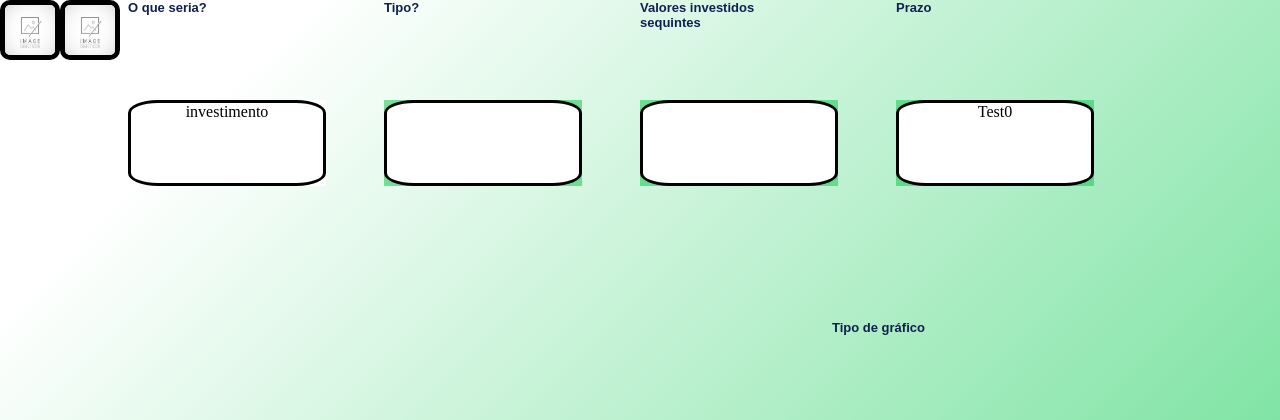
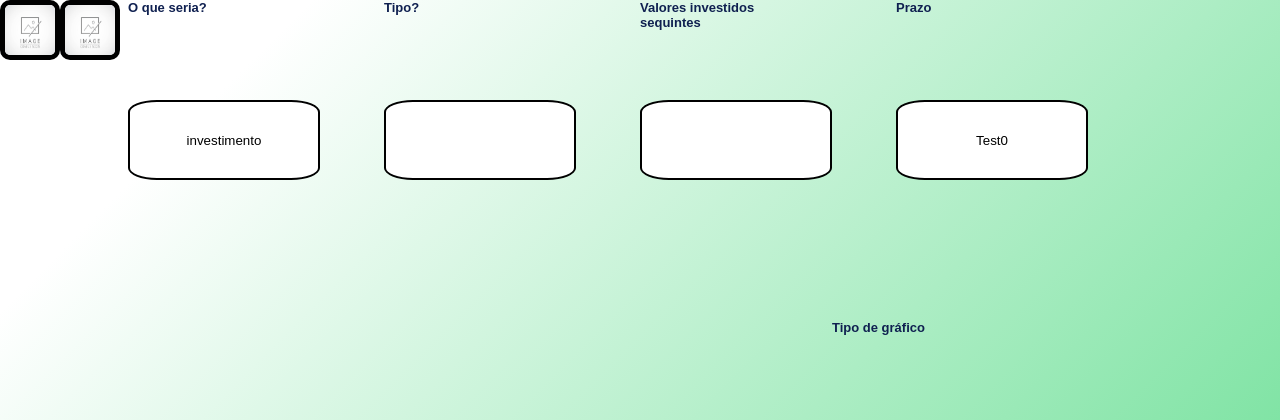
Before and after one commit to ClaudioJian/CalculadoraFinanceira, a PHP site: page / in a window 1280 px wide. Shown: the top 420 px of the page. Run offline with PHP 8.4, Linux system fonts and the light colour scheme.

Commit message:
change selector elements, example: div->nav

```diff
--- a/esqueleto.css
+++ b/esqueleto.css
@@ -20,7 +20,7 @@
   margin-top: 100px;
 }
 
-.selector {
+.selector{
   background-color: rgb(255, 255, 255);
   margin: 0;
   padding: 0;
@@ -35,47 +35,30 @@
 }
 
 .s1 {
-  background-color:rgb(255, 255, 255);
+  border-style: 15px rgb(169, 22, 22) solid 100%;
+  background-color:transparent;
   left:10%;
   /*eu esqueci como muda as bordas*/
 }
 
 .s2 {
   border-style: 15px rgb(169, 22, 22) solid 100%;
-  background-color:rgb(255, 255, 255);
+  background-color:transparent;
   left:30%;
   /*eu esqueci como muda as bordas*/
 }
 
 .s3 {
   border-style: 15px rgb(169, 22, 22) solid 100%;
-  background-color:rgb(255, 255, 255);
+  background-color:transparent;
   left:50%;
   /*eu esqueci como muda as bordas*/
 }
 
 .s4 {
   border-style: 500px rgb(169, 22, 22) solid 100%;
-  background-color:rgb(255, 255, 255);
+  background-color:transparent;
   left:70%;
-  /*eu esqueci como muda as bordas*/
-}
-
-.s2 {
-  border-style: 15px rgb(169, 22, 22) solid 100%;
-  background-color:rgba(25, 205, 91, 0.578);
-  /*eu esqueci como muda as bordas*/
-}
-
-.s3 {
-  border-style: 15px rgb(169, 22, 22) solid 100%;
-  background-color:rgba(25, 205, 91, 0.578);
-  /*eu esqueci como muda as bordas*/
-}
-
-.s4 {
-  border-style: 500px rgb(169, 22, 22) solid 100%;
-  background-color:rgba(25, 205, 91, 0.578);
   /*eu esqueci como muda as bordas*/
 }
 
@@ -83,12 +66,20 @@
 .css-container-itens{
   position: absolute;
   top:100%;
+  z-index: 300;
+}
+
+/*todo itens do selector*/
+.selector-container ul{
+  list-style-type: none;
+  padding: 0%;
+  margin: 0%;
 }
 
 /*modifica visualização do elemento nos itens quando mouse está em cima
 vvvvv ajuste background-color para visualizar efeito vvvvv*/
 .selecting-itens{
-  background-color: rgb(0, 0, 0);
+  background-color: rgb(55, 62, 119);
   cursor: pointer;
   color:white;
 }
@@ -270,8 +261,23 @@
   visibility: hidden;
 }
 
+/*deleta esse quando passar para professor*/
+.btn-debug{
+  right: 0%;
+  position: absolute;
+  max-height: fit-content;
+  max-width: fit-content;
+  border:none;
+  background: none;
+}
 
-
+.debug-menu-container{
+  right: 0%;
+  position: fixed;
+  width: 60px;
+  height: 100%;
+  background-color: aliceblue;
+}
 
 .css-img-calculator{
   left:100px;
--- a/index.php
+++ b/index.php
@@ -4,7 +4,7 @@
     <meta charset="UTF-8">
     <meta name="viewport" content="width=device-width, initial-scale=1.0">
     <title>*Nome da empresa*</title>
-<link rel="stylesheet" href="esqueleto.css"/>
+    <link rel="stylesheet" href="esqueleto.css"/>
   </head>
   <body>
       <?php
--- a/main.js
+++ b/main.js
@@ -344,7 +344,7 @@
 });
 
 //centering calculator
- window.addEventListener('load',()=>{
+window.addEventListener('load',()=>{
   resizers.forEach(s=>{
     const elementFind = s.closest('[data-for]');
     const target = elementFind.dataset.for;
@@ -379,6 +379,7 @@
   event.stopPropagation();
   const action = trigger.dataset.action;
 
+
   let targetBox;
   if(trigger&&trigger.dataset.openboxid){
     let count = 0;
@@ -390,10 +391,11 @@
       if(count>1){console.warn('data-openboxid can only exist one per data-type="extendedBox!"');break;}
     }
   } else targetBox = trigger.parentNode.querySelector('[data-type="extendedBox"]');
+
   if(targetBox) targetBox.isExtended = !targetBox.isExtended;
   else{console.warn('cannot find element with data-type="extendedBox"')}
 
-  let targetElement =[];
+  let targetElement = [];
 
   if(action === "open-menu"){
     targetElement = [document.body.querySelector('[data-for="menu"]')];
@@ -413,9 +415,22 @@
   else if(action === "open-calculator"){
     targetElement = [document.body.querySelector('[data-for="calculator"]')];
   }
+  else if(action === "open-debugger"){
+    targetElement = [document.body.querySelector('[data-for="debug"]')];
+  }
 
-
-  if(targetBox.isExtended){
+  //error menssage
+  if(targetElement.length===0||!targetBox)
+    console.error("cannot find targetElement!",{
+    action: action??"data-action not set in button!",
+    btn: trigger,
+    targetBox: targetBox??{
+      openBoxid: trigger.dataset.openboxid??"data-openboxid not set in button!",
+      }
+    }
+  );
+  else if(targetBox.isExtended){
+    //show element
     targetElement.forEach(t => {t.classList.remove("hidden");});
     document.body.addEventListener("click",ClearAllExtendedBox);
   }else {
```
Also changed, not shown: processor/createCustomElement.php (+14 -13 lines).
